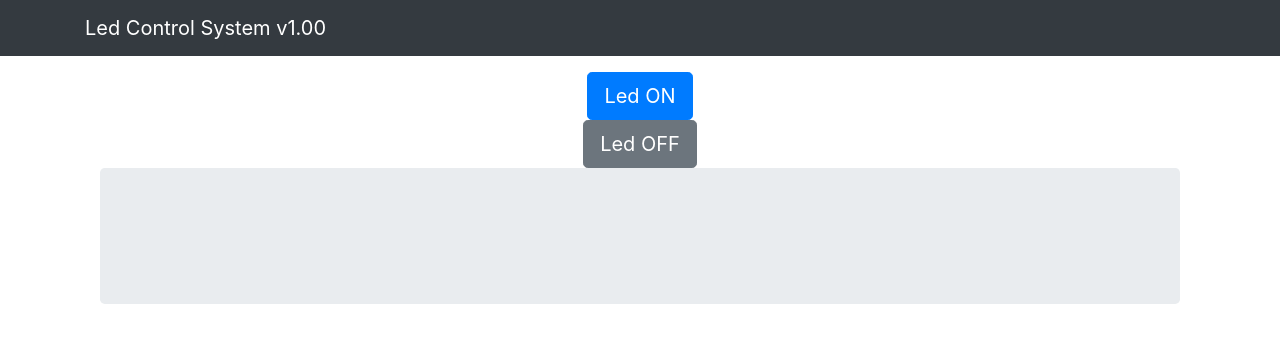
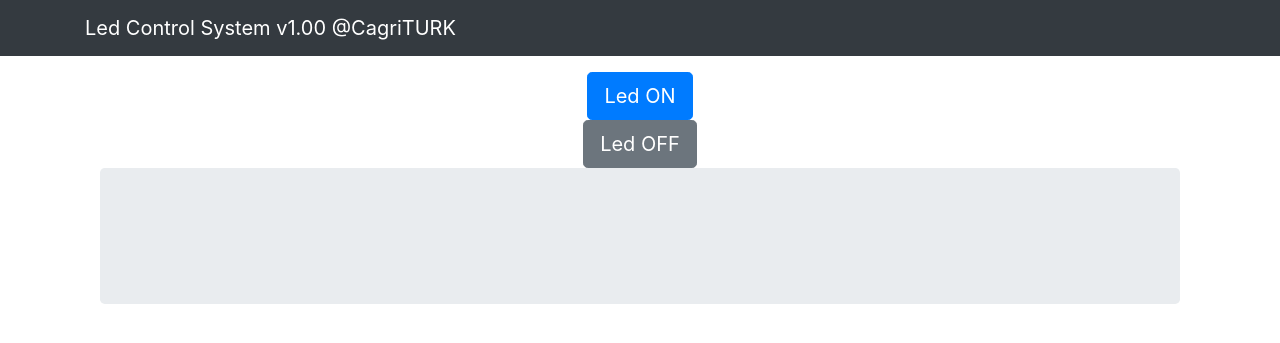
Before and after one commit to cagritrk/GPIO_Flask_Example, a Flask app: template templates/index.html in a window 1280 px wide. Shown: the top 343 px of the page. Run offline with Flask 2, Linux system fonts and the light colour scheme; the template is opened without the code that fills it, so the values that code supplies are empty; some libraries are stand-ins or nearby versions.

Commit message:
update test index

```diff
--- a/templates/index.html
+++ b/templates/index.html
@@ -12,7 +12,7 @@
           <nav class="navbar navbar-dark bg-dark mb-3">
         <div class="container">
 
-            <a href="/" class = "navbar-brand text-center">Led Control System v1.00</a>
+            <a href="/" class = "navbar-brand text-center">Led Control System v1.00 @CagriTURK</a>
         </div>
     </nav>
   </head>
```
